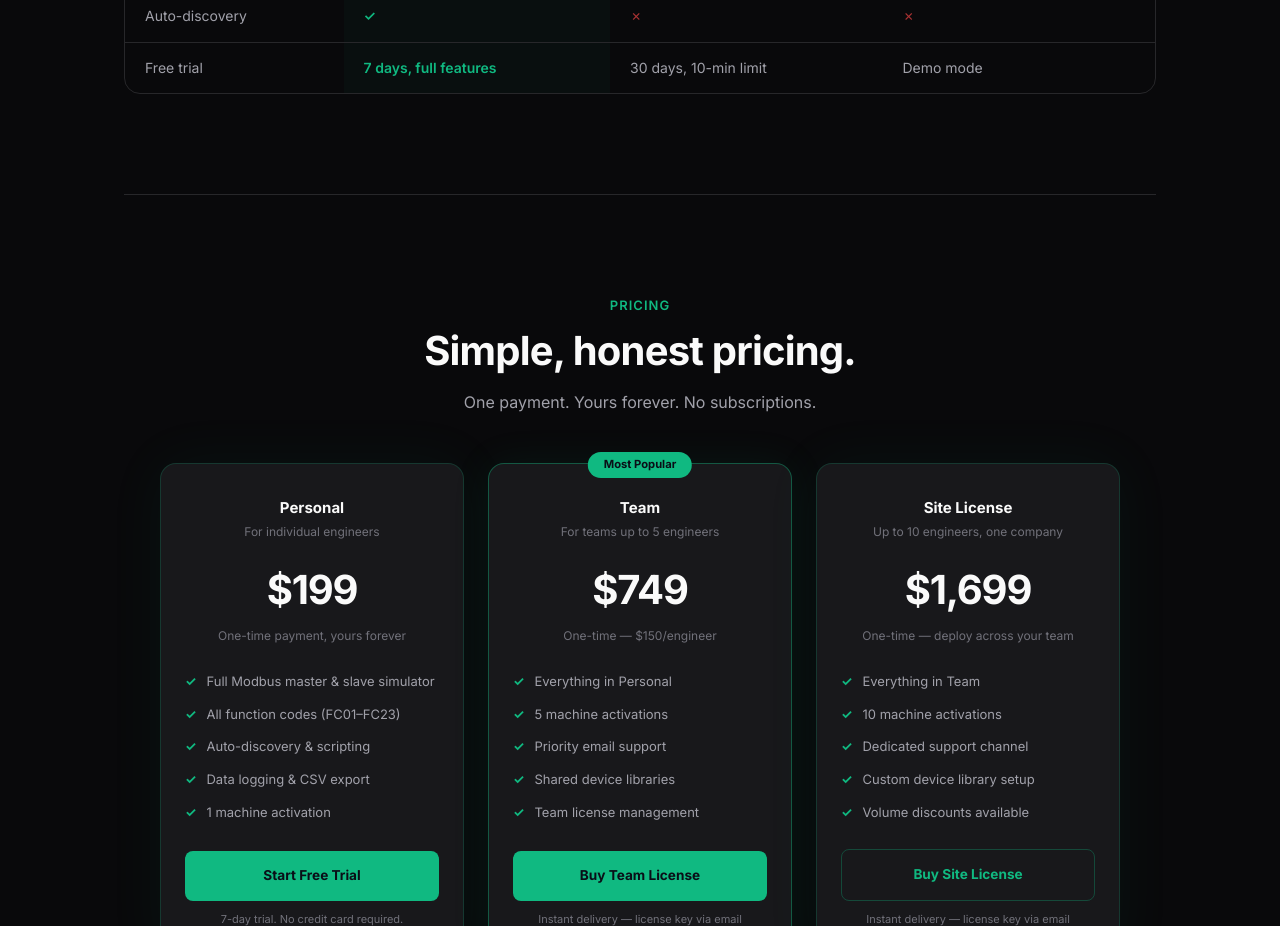
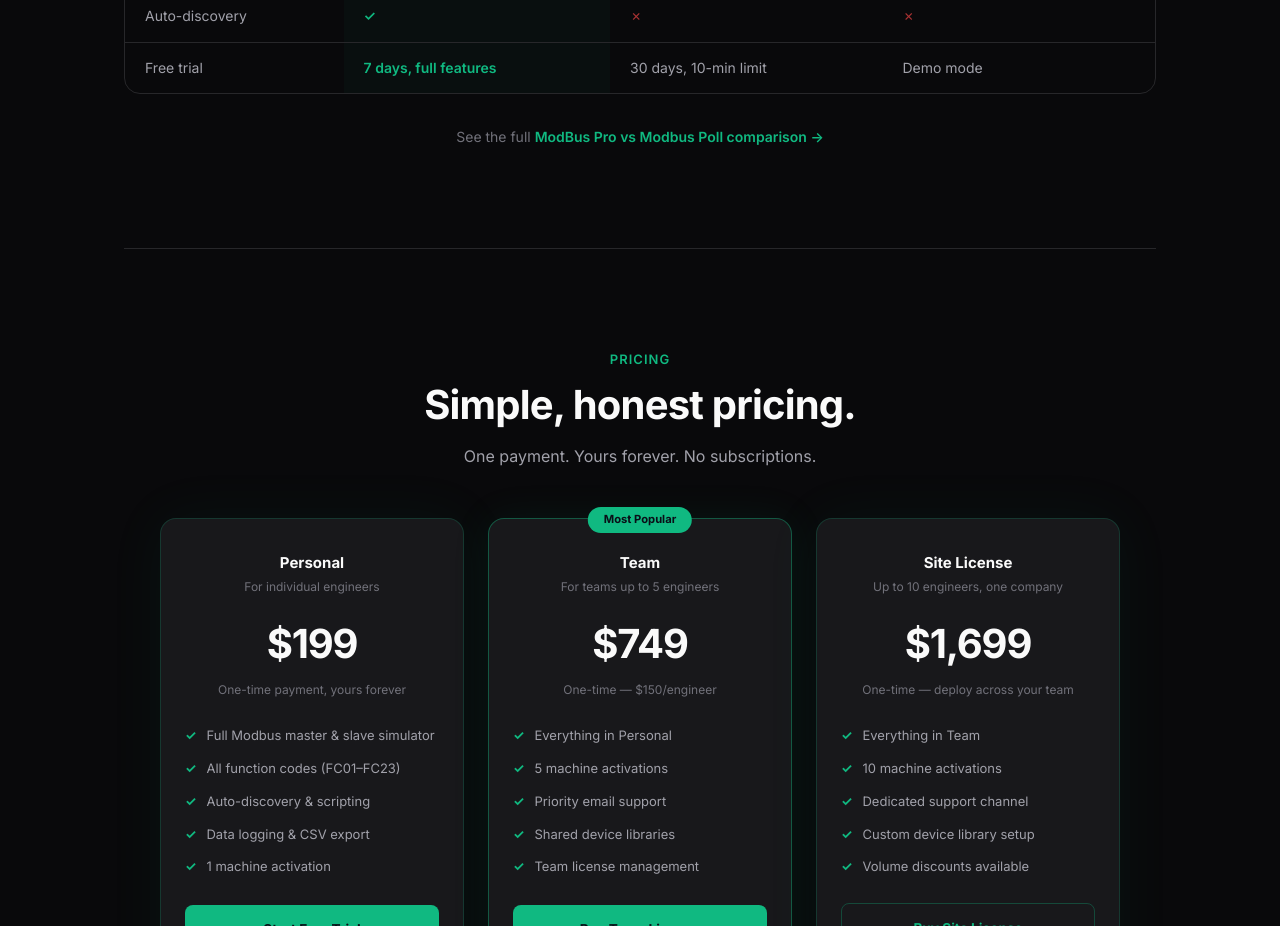
Before and after one commit to oceanofC/modbuspro-website, a website: page index.html in a window 1280 px wide. Shown: the part 2700-3626 px from the top of the page. Drawn offline with Linux system fonts and the light colour scheme.

Commit message:
Update index.html to include link to alternative

```diff
--- a/index.html
+++ b/index.html
@@ -338,6 +338,9 @@ body{font-family:var(--font);background:var(--bg);color:var(--text);line-height:
             </tbody>
         </table>
     </div>
+    <p style="text-align:center;margin-top:32px;font-size:14px;color:var(--text-muted)">
+        See the full <a href="modbus-poll-alternative.html" style="color:var(--accent);text-decoration:none;font-weight:600">ModBus Pro vs Modbus Poll comparison →</a>
+    </p>
 </section>
 
 <div class="divider"><hr></div>
```
